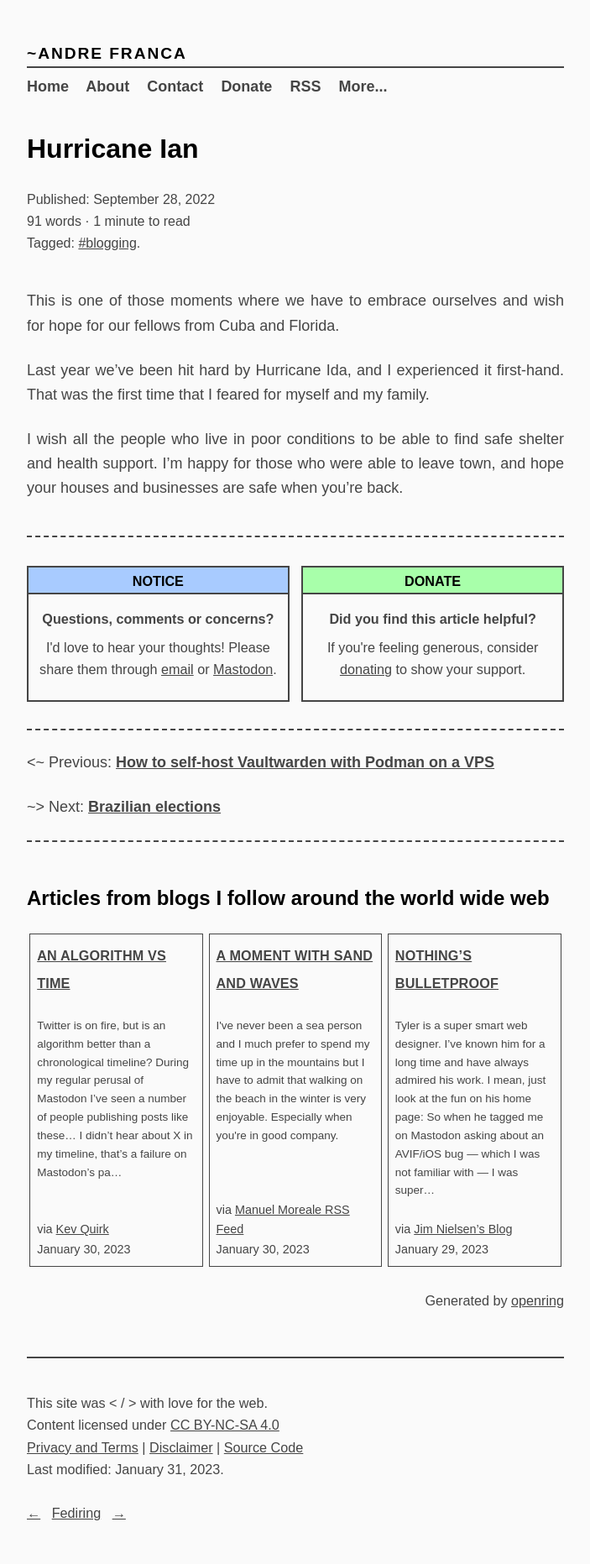
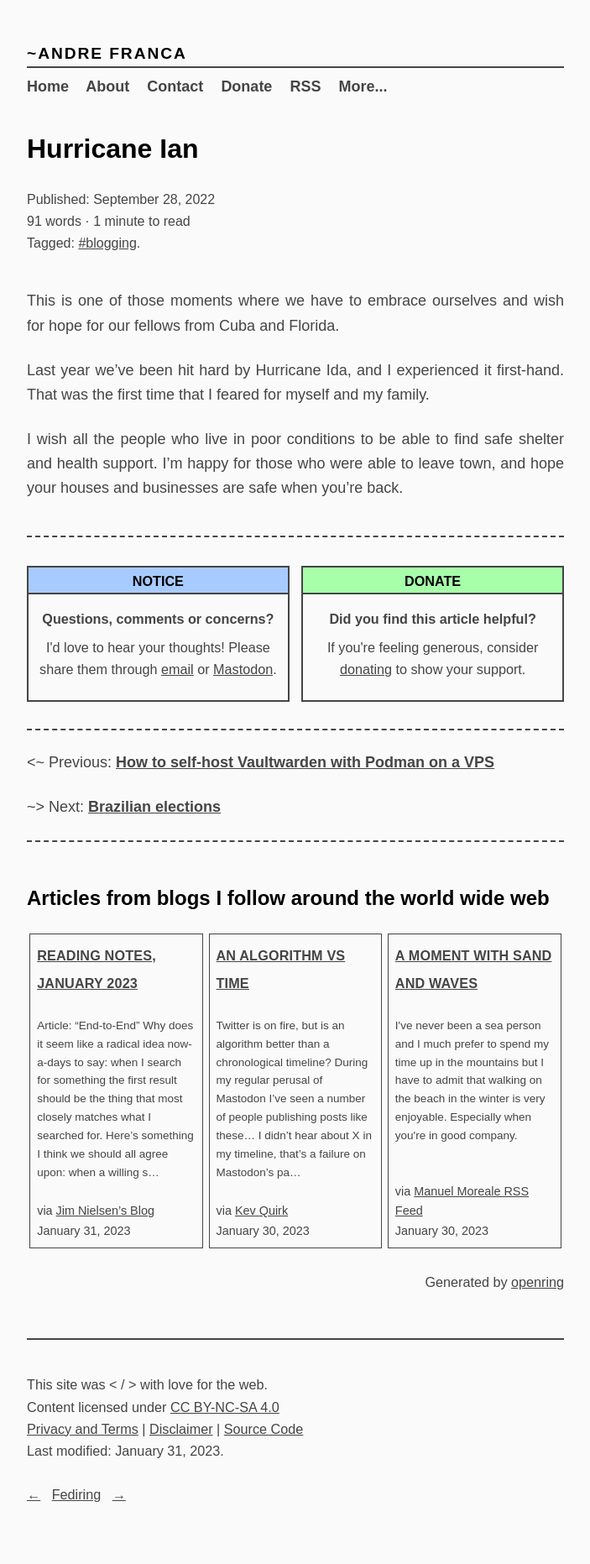
Before and after one commit to a-franca/abf.li, a Jekyll site: the page built from _posts/2022/2022-09-28-hurricane-ian.md, in a window 1280 px wide. Shown: the whole page at 84% size, without its empty margins (288-991 px from the left). Built offline with Jekyll 4.4.1, drawn with Linux system fonts in a browser that asks for light colours; after the commit the page ends 1842 px from its top, so only the background shows below that.

Commit message:
latest content fetch

```diff
--- a/_includes/openring-out.html
+++ b/_includes/openring-out.html
@@ -2,6 +2,20 @@
 <section class="webring">
   <h2 class="description">Articles from blogs I follow around the world wide web</h2>
   <section class="articles">
+
+    <div class="article">
+      <h4 class="title">
+        <a href="https://blog.jim-nielsen.com/2023/reading-notes-january/" rel="noopener noreferrer nofollow" target="_blank">Reading Notes, January 2023</a>
+      </h4>
+      <p class="summary">Article: “End-to-End”
+Why does it seem like a radical idea now-a-days to say: when I search for something the first result should be the thing that most closely matches what I searched for.
+
+Here’s something I think we should all agree upon: when a willing s…</p>
+      <small class="source">
+        via <a href="https://blog.jim-nielsen.com" rel="noopener noreferrer nofollow" target="_blank">Jim Nielsen’s Blog</a>
+      </small>
+      <small class="date">January 31, 2023</small>
+    </div>
 
     <div class="article">
       <h4 class="title">
@@ -32,20 +46,6 @@ During my regular perusal of Mastodon I’ve seen a number of people publishing
       <small class="date">January 30, 2023</small>
     </div>
 
-    <div class="article">
-      <h4 class="title">
-        <a href="https://blog.jim-nielsen.com/2023/nothings-bulletproof/" rel="noopener noreferrer nofollow" target="_blank">Nothing’s Bulletproof</a>
-      </h4>
-      <p class="summary">Tyler is a super smart web designer. I’ve known him for a long time and have always admired his work. I mean, just look at the fun on his home page:
-
-
-So when he tagged me on Mastodon asking about an AVIF/iOS bug — which I was not familiar with — I was super…</p>
-      <small class="source">
-        via <a href="https://blog.jim-nielsen.com" rel="noopener noreferrer nofollow" target="_blank">Jim Nielsen’s Blog</a>
-      </small>
-      <small class="date">January 29, 2023</small>
-    </div>
-
   </section>
   <p class="attribution">
     Generated by
```
